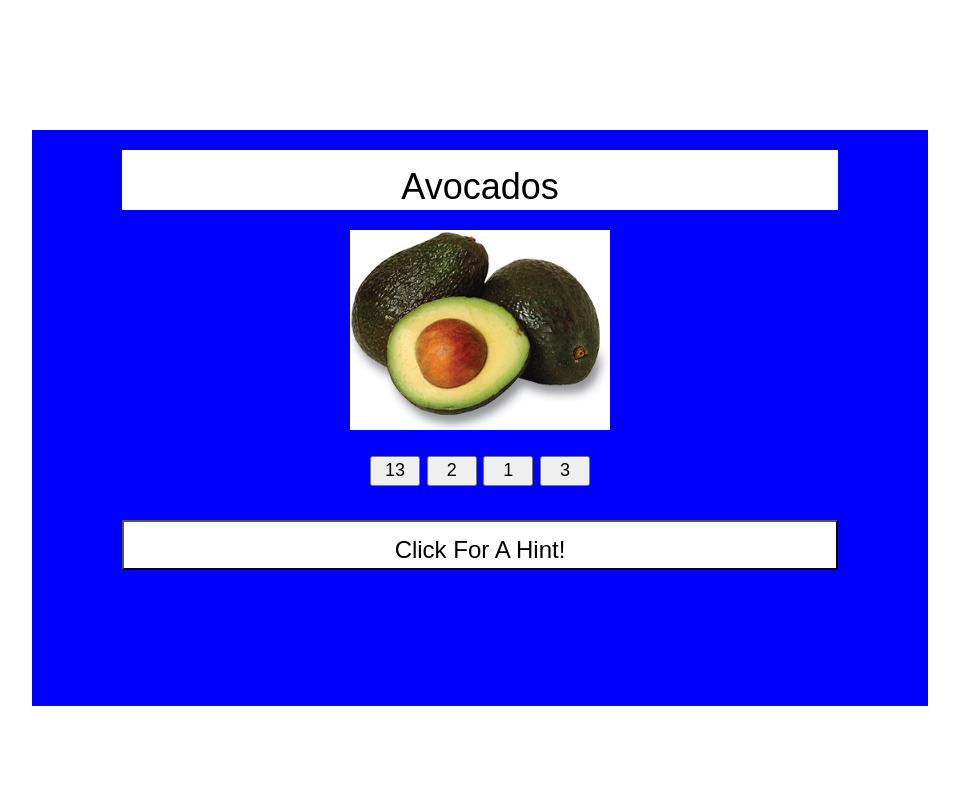
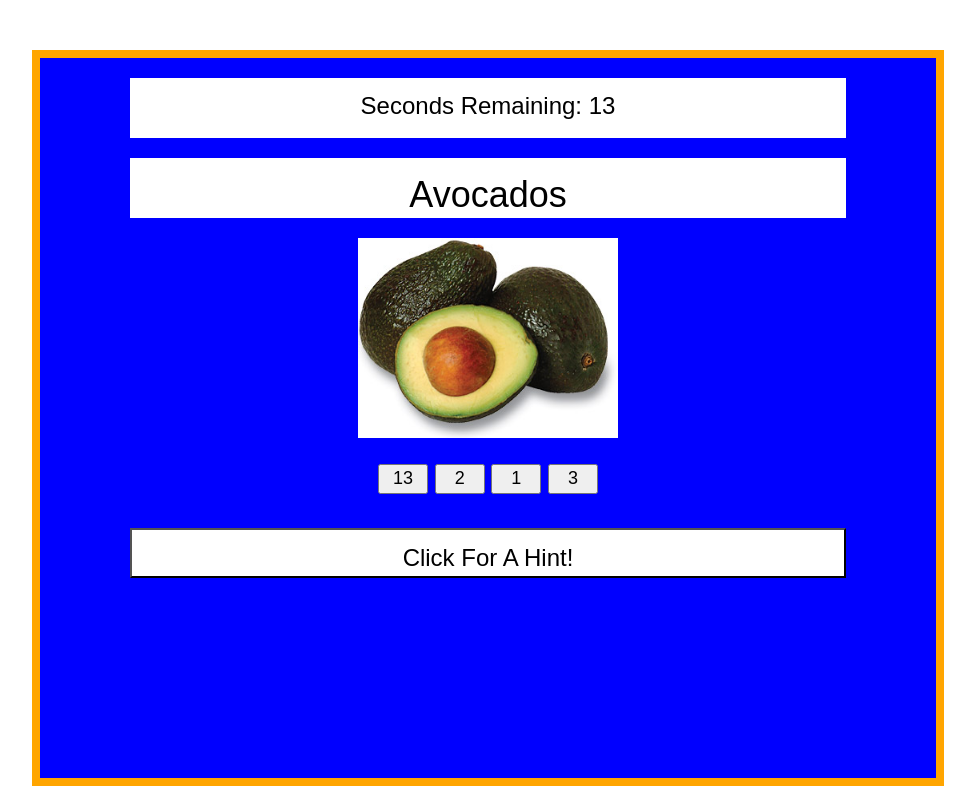
Before and after one commit to dlowkeen/TriviaGame-Challenge, a plain HTML site: page index.html in a window 1280 px wide. Both pictures are taken after a click on the button "Click To Play". Shown: the whole page, without its empty margins (118-1093 px from the left). Drawn offline with nearby package versions, Linux system fonts and the light colour scheme.

Commit message:
Added Timer and Counters

```diff
--- a/assets/css/style.css
+++ b/assets/css/style.css
@@ -14,10 +14,13 @@
 
 /*Main background of game*/
 #main			{	width: 70%;
-					height: 72%;
+					height: 90%;
 					background-color: blue;
+					border-style: solid;
+					border-width: 8px;
+					border-color: orange;
 					position: absolute;
-					top: 25%;
+					top: 15%;
 					left: 25%;
 					margin: -70px 0 0 -170px;
 					}
@@ -35,7 +38,7 @@
 					}
 
 /*Hint Display Box*/
-#hint-display, #question, #hint	{	background-color: #ffffff;
+#hint-display, #question, #hint, #timer	{	background-color: #ffffff;
 					width: 80%;
 					margin-left: 10%;
 					margin-right: 10%;
--- a/assets/javascript/app.js
+++ b/assets/javascript/app.js
@@ -1,3 +1,4 @@
+// Variables
 var produce = [
 	{	name: "Avocados",
 		image: "<img src='assets/images/avocados.jpg'>",
@@ -26,109 +27,109 @@ var produce = [
 	{	name: "Cantaloupe",
 		image: "<img src='assets/images/cantaloupe.png'>",
 		answerOptions: ["4", "69", "12", "36"],
-		hint: "hint5",
+		hint: "Cantaloupe Sex",
 		answer: "69"
 		},
 	{	name: "Beefsteak Tomatoes",
 		image: "<img src='assets/images/beefsteak-tomato.jpg'>",
 		answerOptions: ["5", "31", "73", "77"],
-		hint: "hint4",
+		hint: "'The Year Dark Side of The Moon' was released",
 		answer: "73"
 		},
 	{	name: "Strawberries",
 		image: "<img src='assets/images/Strawberry.jpg'>",
 		answerOptions: ["2", "1", "3", "4"],
-		hint: "hint4",
+		hint: "How many 'e's?",
 		answer: "2"
 		},
 	{	name: "Seedless Cucumbers",
 		image: "<img src='assets/images/seedlesscucumber.jpg'>",
 		answerOptions: ["4", "87", "78", "90"],
-		hint: "hint4",
+		hint: "The year Robocop was released",
 		answer: "87"
 		},
 	{	name: "Bananas",
 		image: "<img src='assets/images/bananas.jpg'>",
 		answerOptions: ["2", "4", "3", "7"],
-		hint: "hint4",
+		hint: "1, 2, __",
 		answer: "3"
 		},
 	{	name: "Cucumbers",
 		image: "<img src='assets/images/cucumbers.jpg'>",
-		answerOptions: ["9", "44", "4", "8"],
-		hint: "hint4",
+		answerOptions: ["9", "44", "4", "7"],
+		hint: "Cucmbers __ everyone!",
 		answer: "4"
 		},
 	{	name: "Limes",
 		image: "<img src='assets/images/limes.jpg'>",
 		answerOptions: ["8", "49", "21", "9"],
-		hint: "hint4",
+		hint: "Kobe's first jersey",
 		answer: "8"
 		},
 	{	name: "Mangoes",
 		image: "<img src='assets/images/mango.jpg'>",
 		answerOptions: ["17", "89", "9", "5"],
-		hint: "hint4",
+		hint: "lower case g's look like a __",
 		answer: "9"
 		},
 	{	name: "Green Peppers",
 		image: "<img src='assets/images/green-pepper.jpg'>",
 		answerOptions: ["10", "12", "11", "51"],
-		hint: "hint4",
+		hint: "How many fingers do you have?",
 		answer: "10"
 		},
 	{	name: "Iceberg Lettuce",
 		image: "<img src='assets/images/iceberg-lettuce.jpg'>",
 		answerOptions: ["12", "31", "13", "33"],
-		hint: "hint4",
+		hint: "Unlucky number",
 		answer: "13"
 		},
 	{	name: "Pineapples",
 		image: "<img src='assets/images/pineapple.jpg'>",
 		answerOptions: ["18", "81", "11", "88"],
-		hint: "hint4",
+		hint: "Coming of age",
 		answer: "18"
 		},
 	{	name: "Organic Bananas",
 		image: "<img src='assets/images/organic-bananas.jpg'>",
 		answerOptions: ["33", "41", "116", "22"],
-		hint: "hint4",
+		hint: "Taylor Swift is feeling __",
 		answer: "22"
 		},
 	{	name: "Zucchini",
 		image: "<img src='assets/images/zucchini.jpg'>",
 		answerOptions: ["143", "101", "127", "107"],
-		hint: "hint4",
+		hint: "James Franco ___ Hours",
 		answer: "127"
 		},
 	{	name: "Tomatillos",
 		image: "<img src='assets/images/tomatillos.jpg'>",
 		answerOptions: ["72", "96", "27", "22"],
-		hint: "hint4",
+		hint: "Cut the T in half, count the l's",
 		answer: "72"
 		},
 	{	name: "Vine Tomatoes",
 		image: "<img src='assets/images/vine-tomatoes.jpg'>",
 		answerOptions: ["5", "6", "7", "16"],
-		hint: "hint4",
+		hint: "# of letters divided by 2",
 		answer: "6"
 		},
 	{	name: "Honeydew Melons",
 		image: "<img src='assets/images/honeydew.jpg'>",
 		answerOptions: ["18", "8", "9", "88"],
-		hint: "hint4",
+		hint: "o+o",
 		answer: "88"
 		},
 	{	name: "Grape Fruit",
 		image: "<img src='assets/images/grapefruit.jpg'>",
 		answerOptions: ["142", "138", "134", "101"],
-		hint: "hint4",
+		hint: "Freeway to Pasadena",
 		answer: "134"
 		},
 	{	name: "Yellow Squash",
 		image: "<img src='assets/images/yellow-squash.jpg'>",
-		answerOptions: ["130", "167", "14", "130"],
-		hint: "hint4",
+		answerOptions: ["131", "167", "14", "130"],
+		hint: "One Flirty",
 		answer: "130"
 		}
 ];
@@ -136,17 +137,10 @@ var produce = [
 var correct = 0;
 var incorrect = 0;
 var questionCounter = 0;
+var clockRunning = false;
+var timer = 15;
+var intervalId;
 
-
-	$("#main").hide();
-	$("#hint-display").hide();
-
-// Hide "Play" button when clicked
-	$("#play").on("click", function(event){
-		$(this).hide();
-		$("#main").show();
-		displayHTML();
-	});
 
 // Displays questions, answers, hints in main section
 	function displayHTML() {
@@ -160,9 +154,75 @@ var questionCounter = 0;
 
 	}
 
+	function run() {
+		intervalId = setInterval(decrement, 1000);
+	}
+
+	function decrement() {
+		if (timer > 0) {
+			timer--;
+		}
+		if (timer === 0) {
+			timeOutLoss();
+			timer = 15;
+		}
+		$("#timer").html("Seconds Remaining: " + timer);
+	}
+
+	function stop() {
+		clearInterval(intervalId);
+	}
+
+	function win(){
+		console.log("You Win!");
+		correct++;
+		wait();
+		$("#hint-display").hide();
+	}
+
+	function lose(){
+		console.log("You Lose!");
+		incorrect++;
+		wait();
+		$("#hint-display").hide();
+	}
+
+	function timeOutLoss(){
+		console.log("You Timed Out!");
+		incorrect++;
+		wait();
+		$("#hint-display").hide();
+	}
+
+	function wait() {
+	if (questionCounter < produce.length) {
+		questionCounter++;
+		displayHTML();
+		timer = 15;
+		run();
+	}
+	else (questionCounter === produce.length)
+		finalPage();
+	}
+
+// At the end of the game, total up: correct, incorrect and give a grade
 	function finalPage() {
-		$("#main").html("Finished");
+		$("#timer").html("Grade: " + correct / (correct+incorrect) *100 + "%");
+		stop();
 	}
+
+
+// Begin game
+	$("#main").hide();
+	$("#hint-display").hide();
+
+// Hide "Play" button when clicked
+	$("#play").on("click", function(event){
+		$(this).hide();
+		$("#main").show();
+		displayHTML();
+		run();
+	});
 
 // When answer is clicked, move on to next question
 $(".answer").on("click", function(event){
@@ -170,21 +230,14 @@ $(".answer").on("click", function(event){
 	var selectedAnswer = $(this).text();
 
 		if (selectedAnswer === produce[questionCounter].answer) {
-			console.log("You Win!");
-			questionCounter++;
-			correct++;
-			displayHTML();
-			$("#hint-display").hide();
+			win();
+			timer = 15;
 		}
 
 		else {
-			console.log("You Lose!");
-			questionCounter++;
-			incorrect++;
-			displayHTML();
-			$("#hint-display").hide();
-	}
-	console.log(questionCounter);
+			lose();
+			timer = 15;
+		}
 
 });
 
@@ -192,122 +245,3 @@ $(".answer").on("click", function(event){
 	$("#hint").on("click", function(event){
 		$("#hint-display").show();
 	})
-
-
-// At the end of the game, total up: correct, incorrect and give a grade
-
-	if (questionCounter === produce.length) {
-			console.log("Final");
-	}
-
-
-
-
-// function finalScreen() {
-// 	gameHTML = "<p class='text-center timer-p'>Time Remaining: <span class='timer'>" + counter + "</span></p>" + "<p class='text-center'>All done, here's how you did!" + "</p>" + "<p class='summary-correct'>Correct Answers: " + correctTally + "</p>" + "<p>Wrong Answers: " + incorrectTally + "</p>" + "<p>Unanswered: " + unansweredTally + "</p>" + "<p class='text-center reset-button-container'><a class='btn btn-primary btn-lg btn-block reset-button' href='#' role='button'>Reset The Quiz!</a></p>";
-// 	$(".mainArea").html(gameHTML);
-// }
-
-
-
-
-
-
-
-
-
-
-
-
-
-
-
-
-
-// //Create a function, generateHTML(), that is triggered by the start button, and generates the HTML seen on the project video...
-
-// $("body").on("click", ".start-button", function(event){
-// 	event.preventDefault();  // added line to test issue on GitHub Viewer
-// 	clickSound.play();
-// 	generateHTML();
-
-// 	timerWrapper();
-
-// }); // Closes start-button click
-
-// $("body").on("click", ".answer", function(event){
-// 	//answeredQuestion = true;
-// 	clickSound.play();
-// 	selectedAnswer = $(this).text();
-// 	if(selectedAnswer === correctAnswers[questionCounter]) {
-// 		//alert("correct");
-
-// 		clearInterval(theClock);
-// 		generateWin();
-// 	}
-// 	else {
-// 		//alert("wrong answer!");
-// 		clearInterval(theClock);
-// 		generateLoss();
-// 	}
-// }); // Close .answer click
-
-// $("body").on("click", ".reset-button", function(event){
-// 	clickSound.play();
-// 	resetGame();
-// }); // Closes reset-button click
-
-// });  //  Closes jQuery wrapper
-
-// function generateLossDueToTimeOut() {
-// 	unansweredTally++;
-// 	gameHTML = "<p class='text-center timer-p'>Time Remaining: <span class='timer'>" + counter + "</span></p>" + "<p class='text-center'>You ran out of time!  The correct answer was: " + correctAnswers[questionCounter] + "</p>" + "<img class='center-block img-wrong' src='img/x.png'>";
-// 	$(".mainArea").html(gameHTML);
-// 	setTimeout(wait, 4000);  //  change to 4000 or other amount
-// }
-
-
-// function wait() {
-// 	if (questionCounter < 7) {
-// 	questionCounter++;
-// 	generateHTML();
-// 	counter = 30;
-// 	timerWrapper();
-// 	}
-// 	else {
-// 		finalScreen();
-// 	}
-// }
-
-// function timerWrapper() {
-// 	theClock = setInterval(thirtySeconds, 1000);
-// 	function thirtySeconds() {
-// 		if (counter === 0) {
-// 			clearInterval(theClock);
-// 			generateLossDueToTimeOut();
-// 		}
-// 		if (counter > 0) {
-// 			counter--;
-// 		}
-// 		$(".timer").html(counter);
-// 	}
-// }
-
-// function finalScreen() {
-// 	gameHTML = "<p class='text-center timer-p'>Time Remaining: <span class='timer'>" + counter + "</span></p>" + "<p class='text-center'>All done, here's how you did!" + "</p>" + "<p class='summary-correct'>Correct Answers: " + correctTally + "</p>" + "<p>Wrong Answers: " + incorrectTally + "</p>" + "<p>Unanswered: " + unansweredTally + "</p>" + "<p class='text-center reset-button-container'><a class='btn btn-primary btn-lg btn-block reset-button' href='#' role='button'>Reset The Quiz!</a></p>";
-// 	$(".mainArea").html(gameHTML);
-// }
-
-// function resetGame() {
-// 	questionCounter = 0;
-// 	correctTally = 0;
-// 	incorrectTally = 0;
-// 	unansweredTally = 0;
-// 	counter = 30;
-// 	generateHTML();
-// 	timerWrapper();
-// }
-
-
-// var theClock;
-// var unansweredTally = 0;
--- a/index.html
+++ b/index.html
@@ -14,11 +14,13 @@
 </head>
 <body>
 	<section>
+
 			<button id="play">
 				<h1>Click To Play</h1>
 			</button>
 
 		<div id="main">
+			<div class="display" id="timer"></div>
 			<div class="display" id="question"></div>
 
 			<div class="display" id="image"></div>
```
